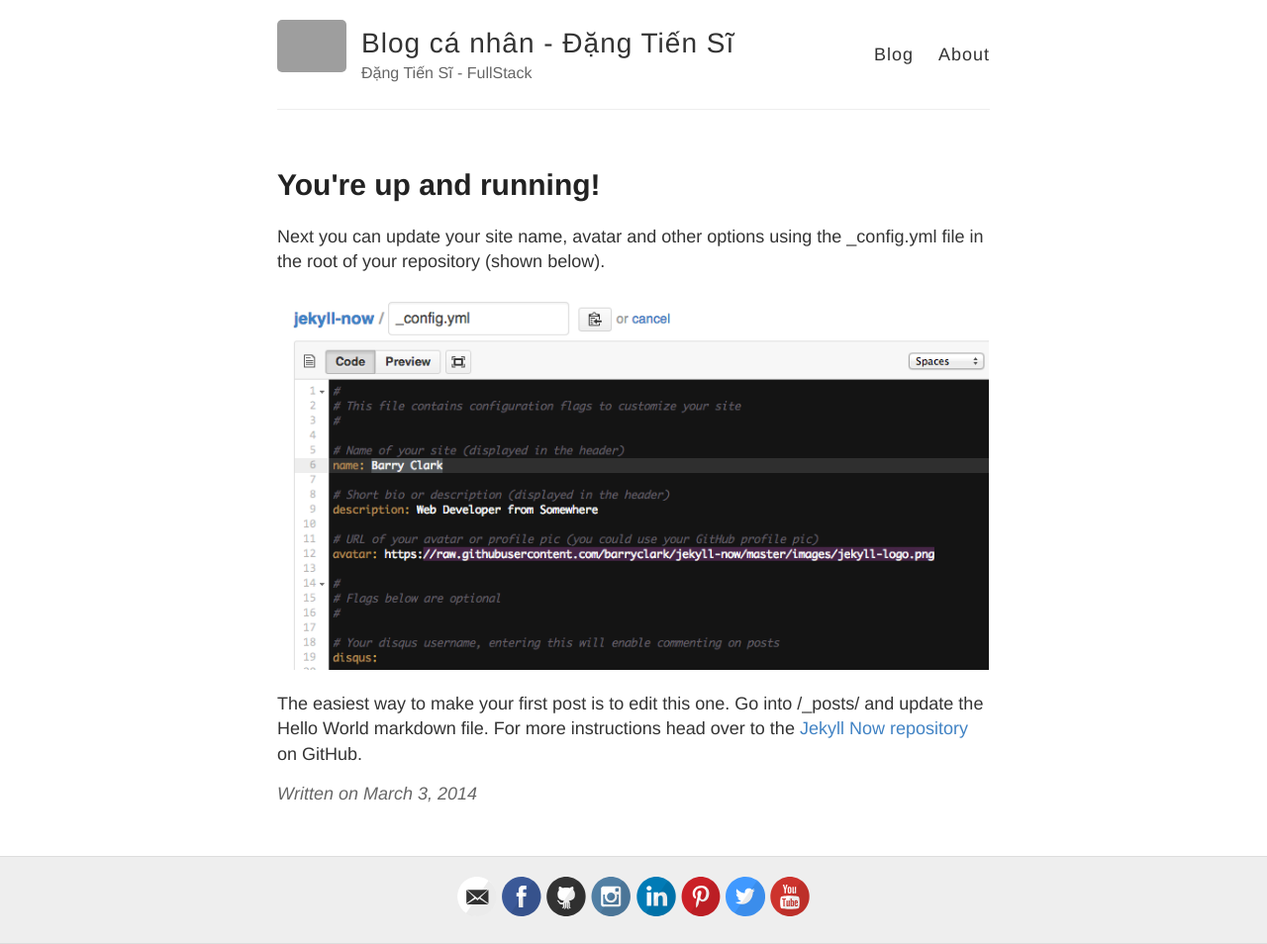
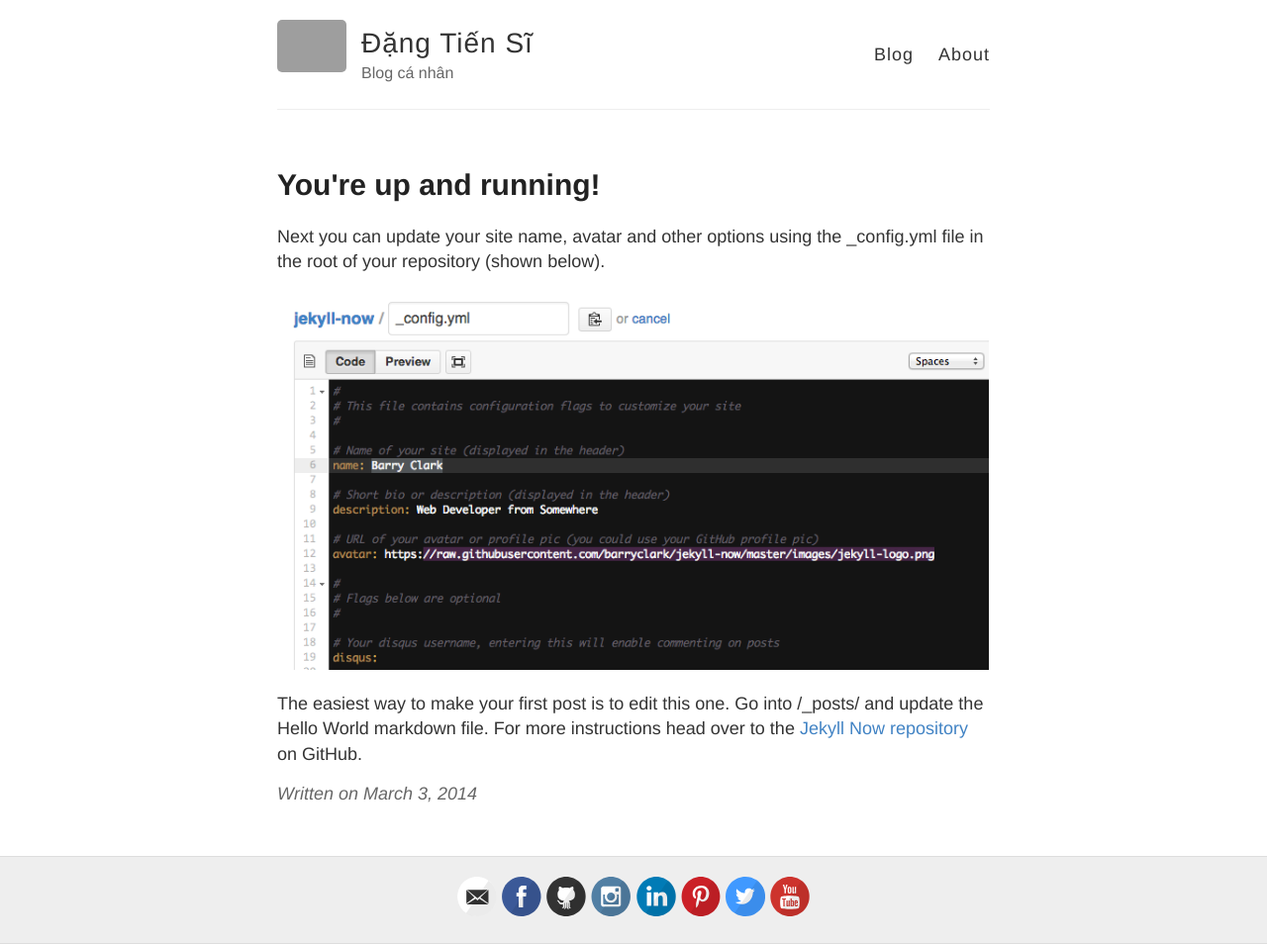
Before and after one commit to dangtiensi/dangtiensi.github.io, a Jekyll site: the page built from _posts/2014-3-3-Hello-World.md, in a window 1280 px wide. Shown: the whole page at 99% size. Built offline with Jekyll 4.4.1, drawn with Linux system fonts in a browser that asks for light colours; grey boxes are pictures that could not be loaded.

Commit message:
Update _config.yml

```diff
--- a/_config.yml
+++ b/_config.yml
@@ -3,10 +3,10 @@
 #
 
 # Name of your site (displayed in the header)
-name: Blog cá nhân - Đặng Tiến Sĩ
+name: Đặng Tiến Sĩ
 
 # Short bio or description (displayed in the header)
-description: Đặng Tiến Sĩ - FullStack
+description: Blog cá nhân
 
 # URL of your avatar or profile pic (you could use your GitHub profile pic)
 avatar: https://raw.githubusercontent.com/barryclark/jekyll-now/master/images/jekyll-logo.png
```
